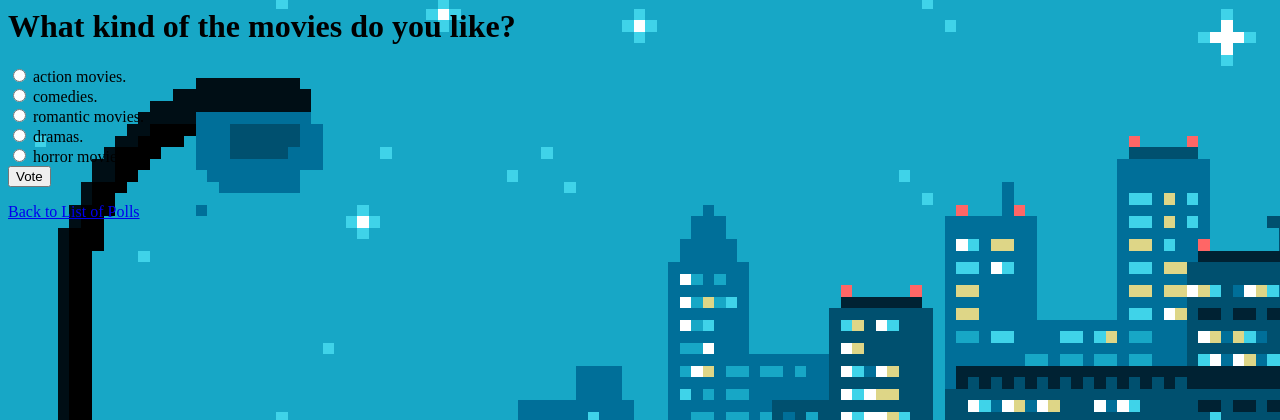
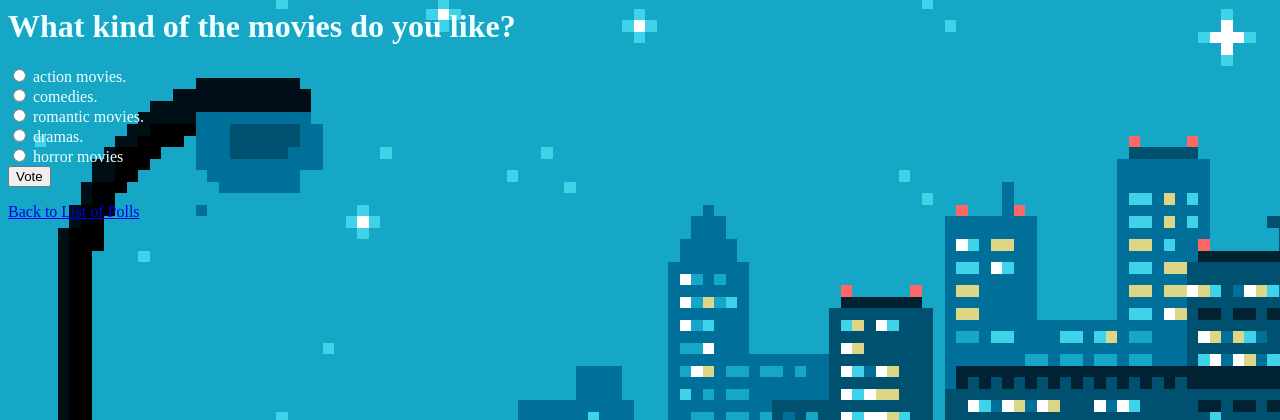
Before and after one commit to chayayot123/ku-polls, a Django app: page /polls/1/ in a window 1280 px wide. Shown: the top 420 px of the page. Run offline with Django 3.2, Linux system fonts and the light colour scheme; data comes from the database, SQL or seed files in the repository.

Commit message:
Improve and fixed format

```diff
--- a/polls/views.py
+++ b/polls/views.py
@@ -1,5 +1,5 @@
 from django.shortcuts import render
-from django.http import HttpResponse, HttpResponseRedirect
+from django.http import HttpResponse, HttpResponseRedirect, request
 from django.template import loader
 from django.shortcuts import get_object_or_404, render
 from django.urls import reverse
--- a/templates/polls/detail.html
+++ b/templates/polls/detail.html
@@ -1,6 +1,15 @@
 {% load static %}
 
 <link rel="stylesheet" type="text/css" href="{% static 'polls/style.css' %}">
+<style>
+    h1 {
+        color: azure;
+    }
+
+    form {
+        color: azure;
+    }
+</style>
 </ul>
 <h1>{{ question.question_text }}</h1>
 
```
Also changed, not shown: templates/polls/results.html (+9 -0 lines).
